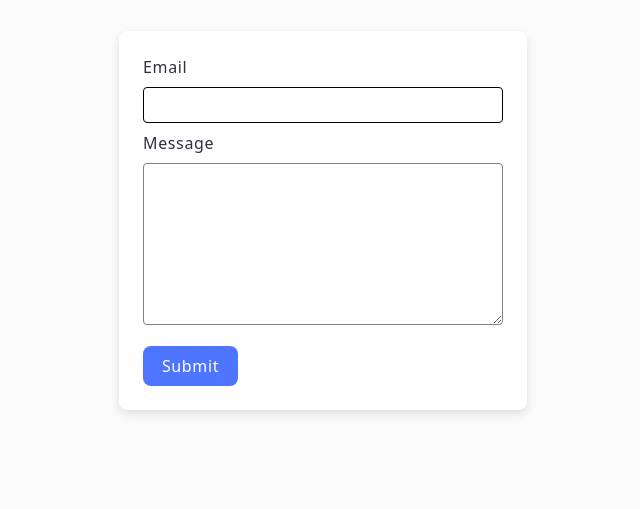
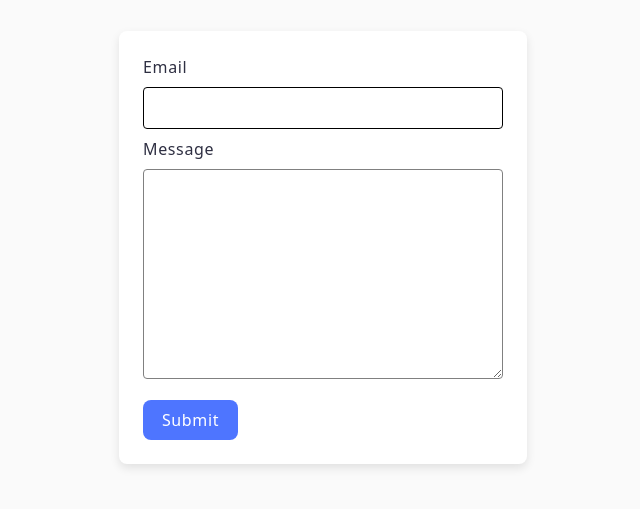
Before and after one commit to zhuk-mariia1023/goit-js-hw-09, a website built with Vite: page src/2-form.html in a window 1280 px wide. Shown: the part 149-658 px from the top of the page, without its empty margins (333-973 px from the left). Built offline with nearby package versions, Linux system fonts and the light colour scheme.

Commit message:
corrected task 2

```diff
--- a/src/css/form.css
+++ b/src/css/form.css
@@ -26,7 +26,12 @@
   width: 360px;
   padding: 8px;
   padding-left: 16px;
+  font-family: var(--font-family);
+  font-weight: 400;
   font-size: 16px;
+  line-height: 150%;
+  letter-spacing: 0.04em;
+  color: #2e2f42;
   transition: border-color 0.3s ease;
   margin-top: 8px;
 }
@@ -37,7 +42,6 @@
   outline: none;
 }
 
-.feedback-form input::placeholder,
 .feedback-form textarea::placeholder {
   font-family: var(--font-family);
   font-weight: 400;
--- a/src/js/2-form.js
+++ b/src/js/2-form.js
@@ -39,6 +39,7 @@ form.addEventListener('submit', event => {
 
   localStorage.removeItem(STORAGE_KEY);
   formData = { email: '', message: '' };
+  form.reset();
 });
 
 loadFromLocalStorage();
```
